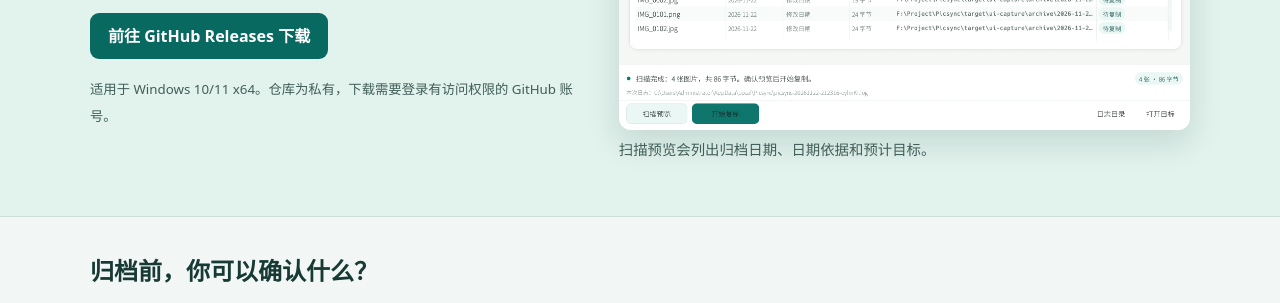
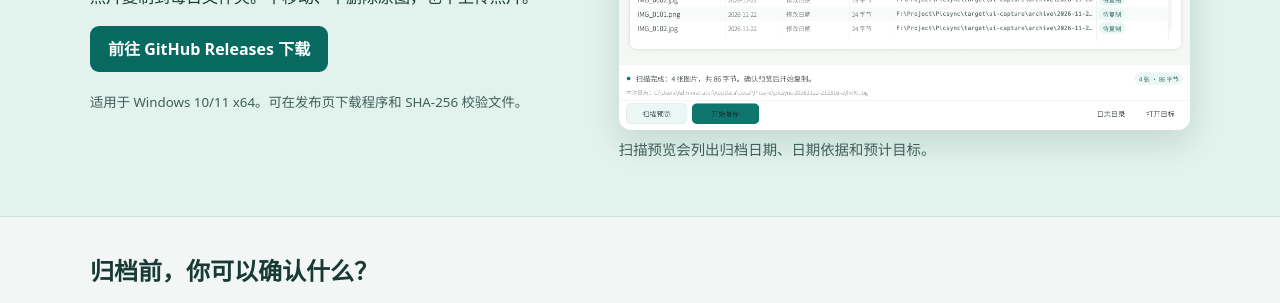
Before and after one commit to zimplexing/Picsync, a plain HTML site: page docs/index.html in a window 1280 px wide. Shown: the part 426-729 px from the top of the page. Drawn offline with Linux system fonts and the light colour scheme.

Commit message:
docs: clarify Windows download instructions

```diff
--- a/docs/index.html
+++ b/docs/index.html
@@ -18,7 +18,7 @@
 <h1>照片按日归档，<br>原图留在原处。</h1>
 <p>Picsync 按拍摄日期或文件日期筛选图片。先看扫描预览，再把选中的照片复制到每日文件夹。不移动、不删除原图，也不上传照片。</p>
 <p><a class="button" href="https://github.com/zimplexing/Picsync/releases/latest">前往 GitHub Releases 下载</a></p>
-<small>适用于 Windows 10/11 x64。仓库为私有，下载需要登录有访问权限的 GitHub 账号。</small>
+<small>适用于 Windows 10/11 x64。可在发布页下载程序和 SHA-256 校验文件。</small>
 </div>
 <figure><img src="screenshot.png" alt="Picsync 界面：选择来源和目标文件夹、设置日期、预览待复制照片" width="1120" height="866"><figcaption>扫描预览会列出归档日期、日期依据和预计目标。</figcaption></figure>
 </div>
```
